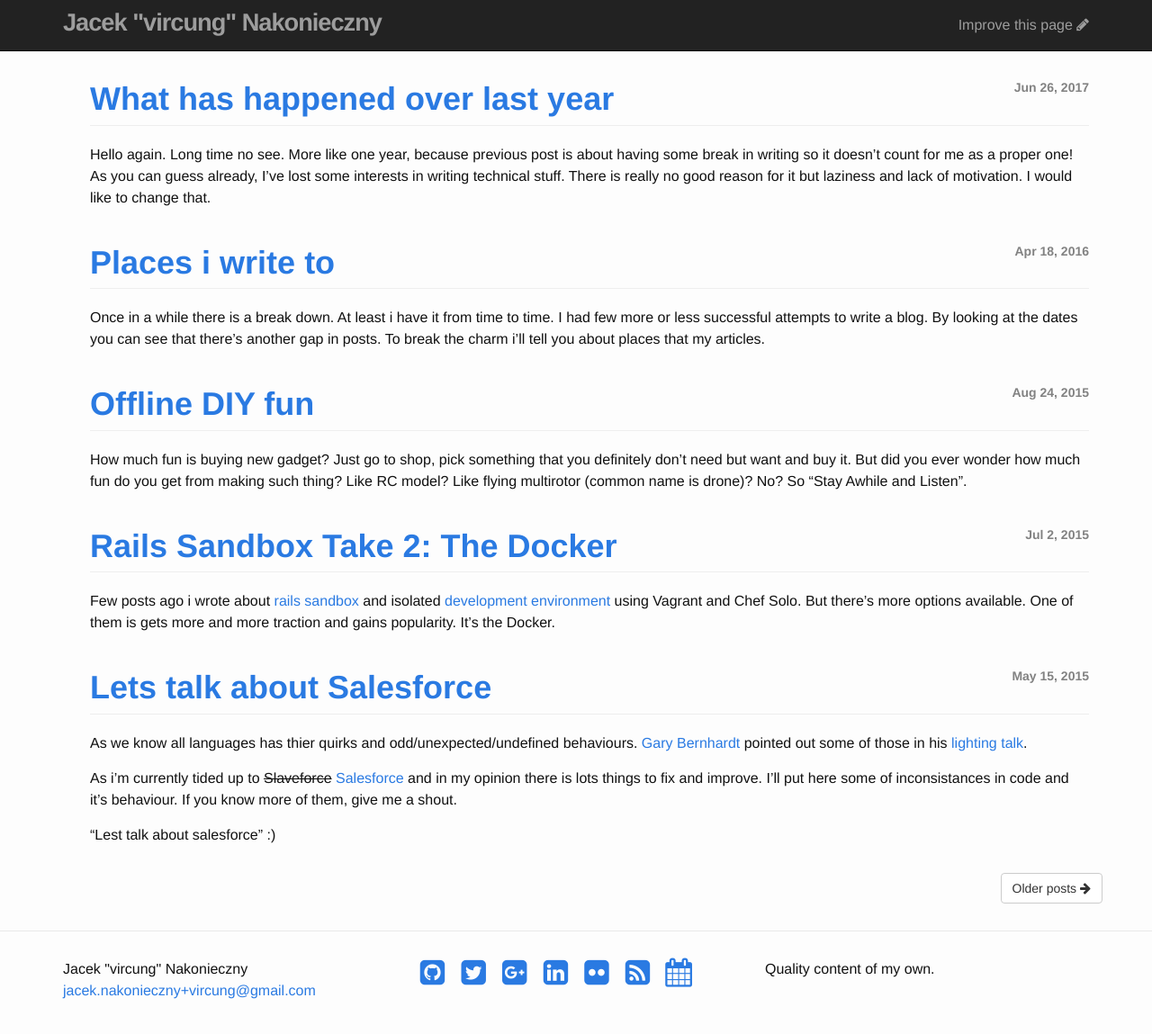
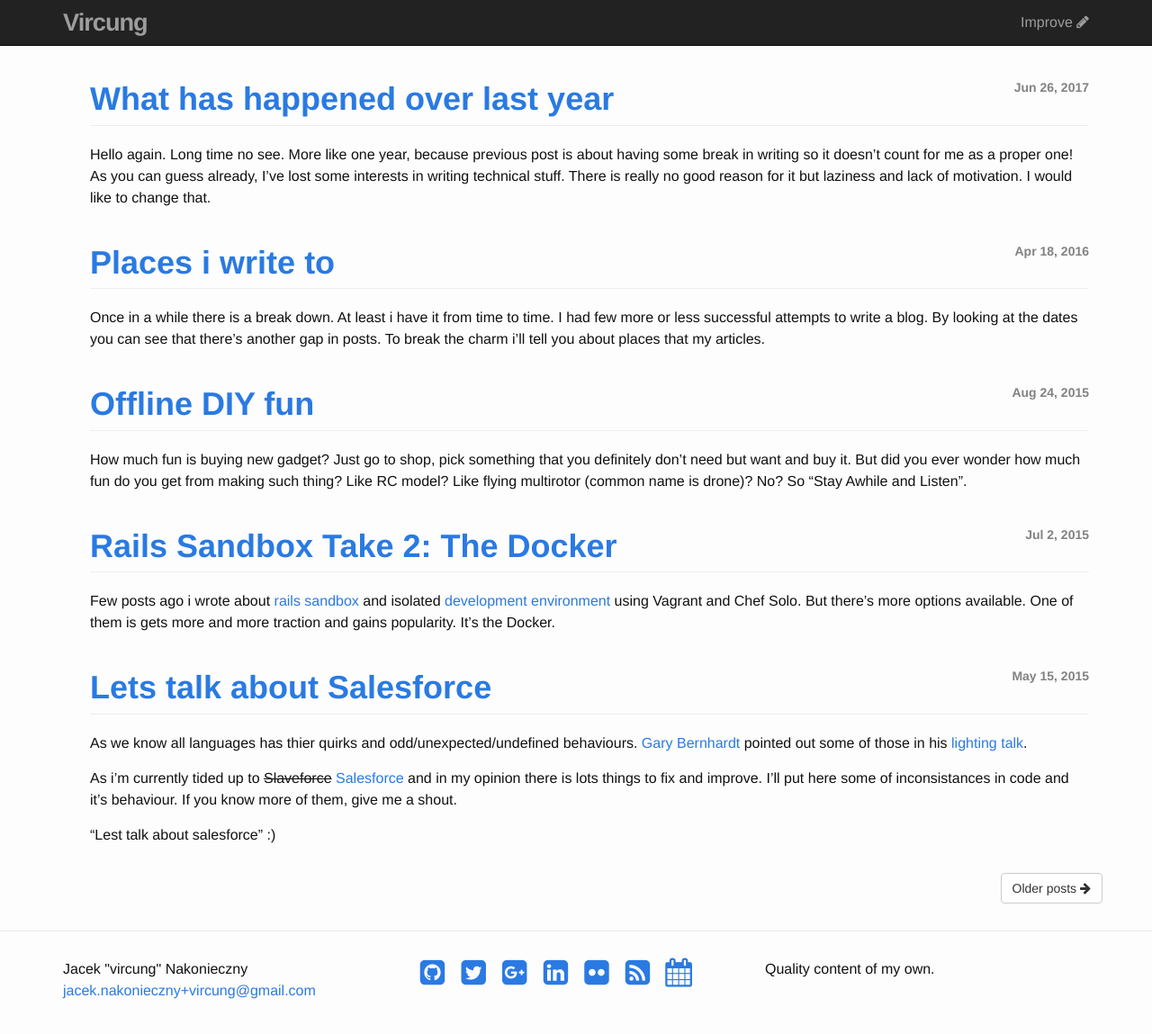
Before and after one commit to vircung/vircung, a Jekyll site: the page built from index.html, in a window 1280 px wide and 1158 px high. Shown: the top 1149 px of the window at 90% size. Built offline with Jekyll 4.4.1, drawn with Linux system fonts in a browser that asks for light colours; nearby versions of some CDN libraries; the list of posts is cut into pages by our own code.

Commit message:
Update navbar styling

```diff
--- a/_includes/header.html
+++ b/_includes/header.html
@@ -1,24 +1,25 @@
 <nav class="navbar navbar-inverse navbar-fixed-top">
   <div class="container">
+
     <div class="navbar-header">
-      <a class="navbar-brand" href="{{ site.baseurl }}/">{{ site.title }}</a>
+      <a class="navbar-brand" href="{{ site.baseurl }}/">Vircung</a>
     </div>
 
-    <nav class="site-nav">
+    <ul class="nav navbar-nav">
+      {% for page in site.pages %}
+        {% if page.title %}
+        <li>
+          <a class="page-link" href="{{ page.url | prepend: site.baseurl }}">{{ page.title }}</a>
+        </li>
+        {% endif %}
+      {% endfor %}
+    </ul>
 
-      <div class="trigger">
-        {% for page in site.pages %}
-          {% if page.title %}
-          <a class="page-link" href="{{ page.url | prepend: site.baseurl }}">{{ page.title }}</a>
-          {% endif %}
-        {% endfor %}
-      </div>
-
-      <div class="pull-right">
-        <a class="navbar-link" href="https://github.com/vircung/vircung.github.io/tree/master/{{ page.path }}">Improve this page <i class="fa fa-pencil"></i></a>
-      </div>
-    </nav>
+    <ul class="nav navbar-nav navbar-right">
+      <li>
+        <a href="https://github.com/vircung/vircung.github.io/tree/master/{{ page.path }}">Improve <i class="fa fa-pencil"></i></a>
+      </li>
+    </ul>
 
   </div>
-
 </nav>
```
